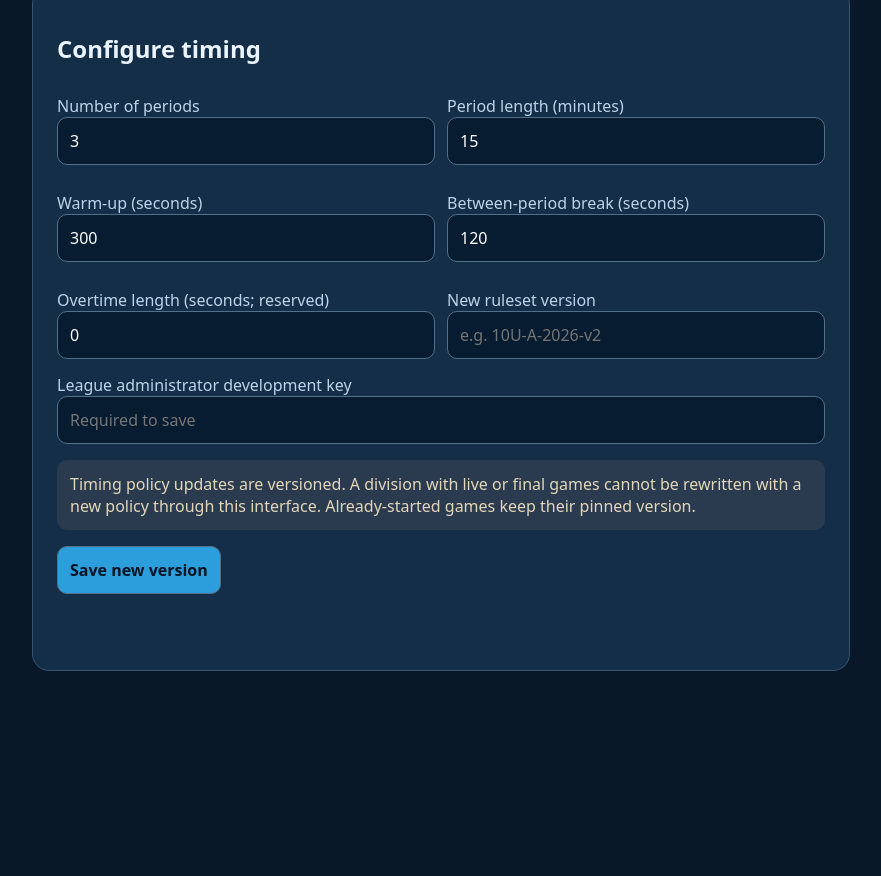
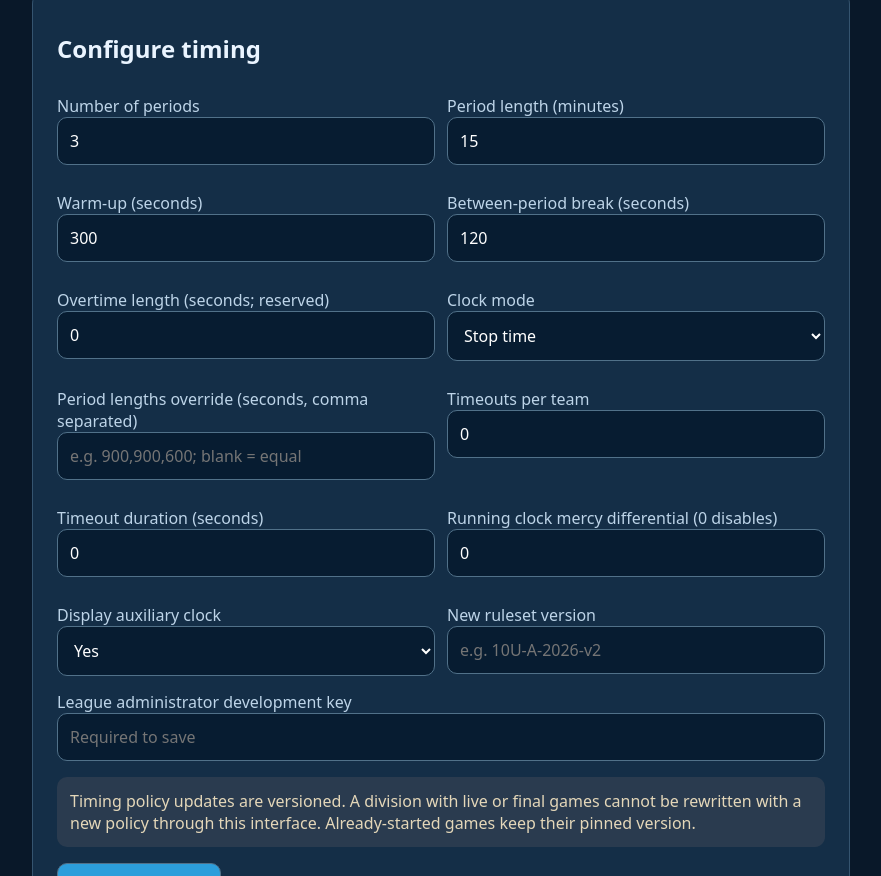
Before and after one commit to jeffadickson/IceBreaker, a website: page apps/rink-local/web/division-rules.html in a window 1280 px wide. Shown: the part 432-1308 px from the top of the page, without its empty margins (199-1080 px from the left). Before the commit the page ends 1125 px from the top, so only its background shows below. Drawn offline with Linux system fonts and the light colour scheme.

Commit message:
feat(ui): expose clock modes, per-period times, timeouts and mercy thresholds in rules editor

```diff
--- a/apps/rink-local/web/division-rules.html
+++ b/apps/rink-local/web/division-rules.html
@@ -8,10 +8,16 @@
 <label>Warm-up (seconds)<input id="warmupSeconds" type="number" min="0" max="3600" value="300"></label>
 <label>Between-period break (seconds)<input id="intermissionSeconds" type="number" min="0" max="3600" value="120"></label>
 <label>Overtime length (seconds; reserved)<input id="overtimeSeconds" type="number" min="0" max="3600" value="0"></label>
+<label>Clock mode<select id="clockMode"><option value="STOP">Stop time</option><option value="RUNNING">Running time</option><option value="HYBRID">Hybrid</option></select></label>
+<label>Period lengths override (seconds, comma separated)<input id="periodLengths" placeholder="e.g. 900,900,600; blank = equal"></label>
+<label>Timeouts per team<input id="timeoutsPerTeam" type="number" min="0" max="9" value="0"></label>
+<label>Timeout duration (seconds)<input id="timeoutSeconds" type="number" min="0" max="600" value="0"></label>
+<label>Running clock mercy differential (0 disables)<input id="mercyRunningDifferential" type="number" min="0" max="99" value="0"></label>
+<label>Display auxiliary clock<select id="showAuxiliaryClock"><option value="true">Yes</option><option value="false">No</option></select></label>
 <label>New ruleset version<input id="version" placeholder="e.g. 10U-A-2026-v2"></label>
 </div><label>League administrator development key<input id="operatorKey" type="password" autocomplete="off" placeholder="Required to save"></label><p class="notice">Timing policy updates are versioned. A division with live or final games cannot be rewritten with a new policy through this interface. Already-started games keep their pinned version.</p><button id="save">Save new version</button><p id="status" role="status"></p></section>
 </main><script>
 const $=id=>document.getElementById(id);const msg=(m,error=false)=>{$('status').textContent=m;$('status').style.color=error?'#ffb2aa':'#a8efc9'};
-$('load').onclick=async()=>{try{const id=$('division').value.trim();const r=await fetch('/api/league/v1/divisions/'+encodeURIComponent(id)+'/timing',{cache:'no-store'}),x=await r.json();if(!r.ok)throw Error(x.error||'Unable to load');$('periodCount').value=x.periodCount;$('periodMinutes').value=x.periodSeconds/60;$('warmupSeconds').value=x.warmupSeconds;$('intermissionSeconds').value=x.intermissionSeconds;$('overtimeSeconds').value=x.overtimeSeconds;$('current').textContent='Current version: '+x.version+' · '+x.periodCount+' periods of '+x.periodSeconds+' seconds';msg('Division rules loaded.');}catch(e){msg(e.message,true)}};
-$('save').onclick=async()=>{try{const minutes=Number($('periodMinutes').value);if(!Number.isInteger(minutes)||minutes<1||minutes>60)throw Error('Period length must be 1–60 whole minutes');const rules={periodCount:Number($('periodCount').value),periodSeconds:minutes*60,warmupSeconds:Number($('warmupSeconds').value),intermissionSeconds:Number($('intermissionSeconds').value),overtimeSeconds:Number($('overtimeSeconds').value)};if(!confirm('Save a new version of this division’s timing rules?'))return;const r=await fetch('/api/league/v1/divisions/'+encodeURIComponent($('division').value.trim())+'/timing',{method:'PUT',headers:{'Content-Type':'application/json','X-Operator-Key':$('operatorKey').value},body:JSON.stringify({version:$('version').value.trim(),rules})});const x=await r.json();if(!r.ok)throw Error(x.error||'Rule update rejected');$('operatorKey').value='';msg('Saved timing rules version '+x.version+'.');$('load').click();}catch(e){msg(e.message,true)}};
+$('load').onclick=async()=>{try{const id=$('division').value.trim();const r=await fetch('/api/league/v1/divisions/'+encodeURIComponent(id)+'/timing',{cache:'no-store'}),x=await r.json();if(!r.ok)throw Error(x.error||'Unable to load');$('periodCount').value=x.periodCount;$('periodMinutes').value=x.periodSeconds/60;$('warmupSeconds').value=x.warmupSeconds;$('intermissionSeconds').value=x.intermissionSeconds;$('overtimeSeconds').value=x.overtimeSeconds;$('clockMode').value=x.clockMode||'STOP';$('periodLengths').value=(x.periodLengths||[]).join(',');$('timeoutsPerTeam').value=x.timeoutsPerTeam||0;$('timeoutSeconds').value=x.timeoutSeconds||0;$('mercyRunningDifferential').value=x.mercyRunningDifferential||0;$('showAuxiliaryClock').value=String(x.showAuxiliaryClock!==false);$('current').textContent='Current version: '+x.version+' · '+x.periodCount+' periods of '+x.periodSeconds+' seconds';msg('Division rules loaded.');}catch(e){msg(e.message,true)}};
+$('save').onclick=async()=>{try{const minutes=Number($('periodMinutes').value);if(!Number.isInteger(minutes)||minutes<1||minutes>60)throw Error('Period length must be 1–60 whole minutes');const rules={periodCount:Number($('periodCount').value),periodSeconds:minutes*60,warmupSeconds:Number($('warmupSeconds').value),intermissionSeconds:Number($('intermissionSeconds').value),overtimeSeconds:Number($('overtimeSeconds').value),clockMode:$('clockMode').value,periodLengths:$('periodLengths').value.trim()?$('periodLengths').value.split(',').map(v=>Number(v.trim())):null,timeoutsPerTeam:Number($('timeoutsPerTeam').value),timeoutSeconds:Number($('timeoutSeconds').value),mercyRunningDifferential:Number($('mercyRunningDifferential').value),showAuxiliaryClock:$('showAuxiliaryClock').value==='true'};if(!confirm('Save a new version of this division’s timing rules?'))return;const r=await fetch('/api/league/v1/divisions/'+encodeURIComponent($('division').value.trim())+'/timing',{method:'PUT',headers:{'Content-Type':'application/json','X-Operator-Key':$('operatorKey').value},body:JSON.stringify({version:$('version').value.trim(),rules})});const x=await r.json();if(!r.ok)throw Error(x.error||'Rule update rejected');$('operatorKey').value='';msg('Saved timing rules version '+x.version+'.');$('load').click();}catch(e){msg(e.message,true)}};
 </script></body></html>
```
